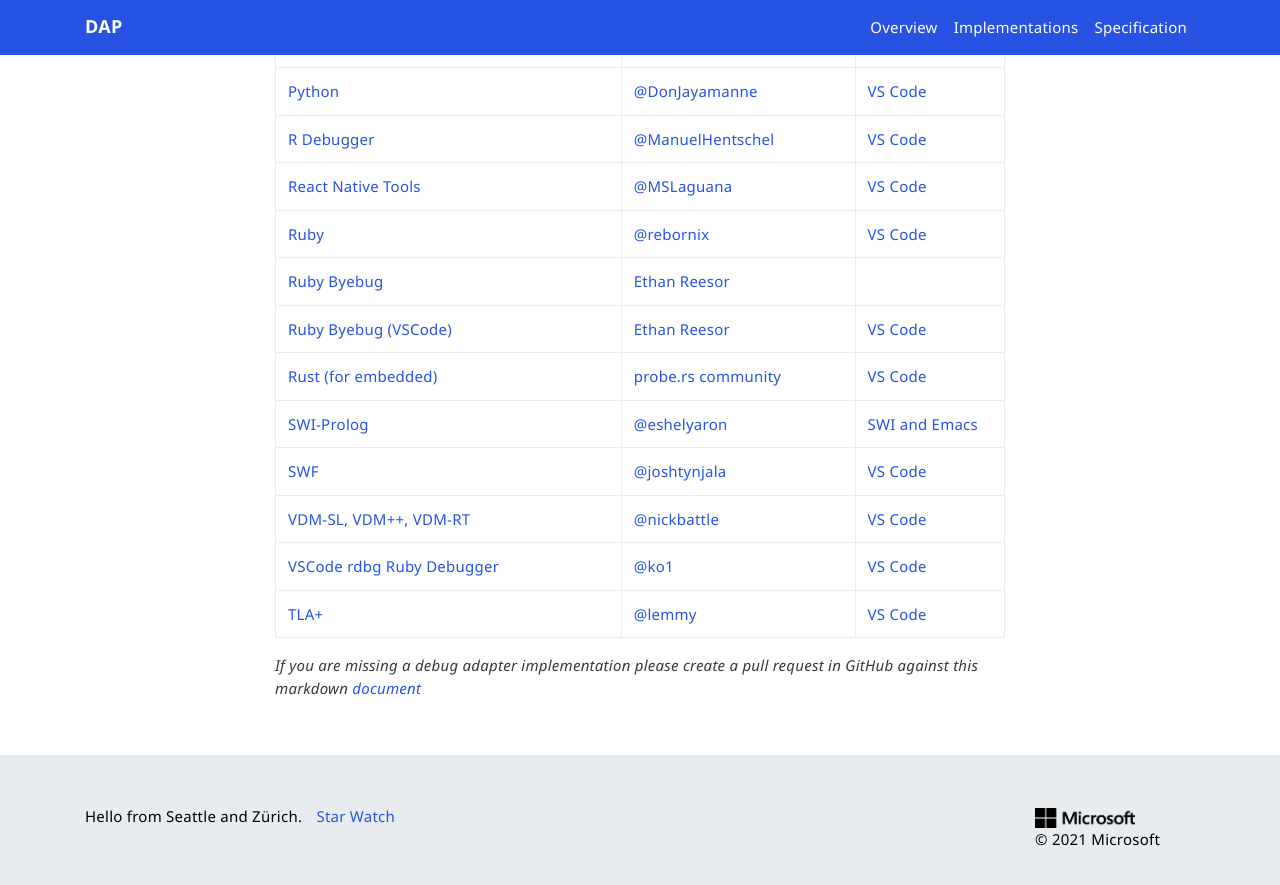
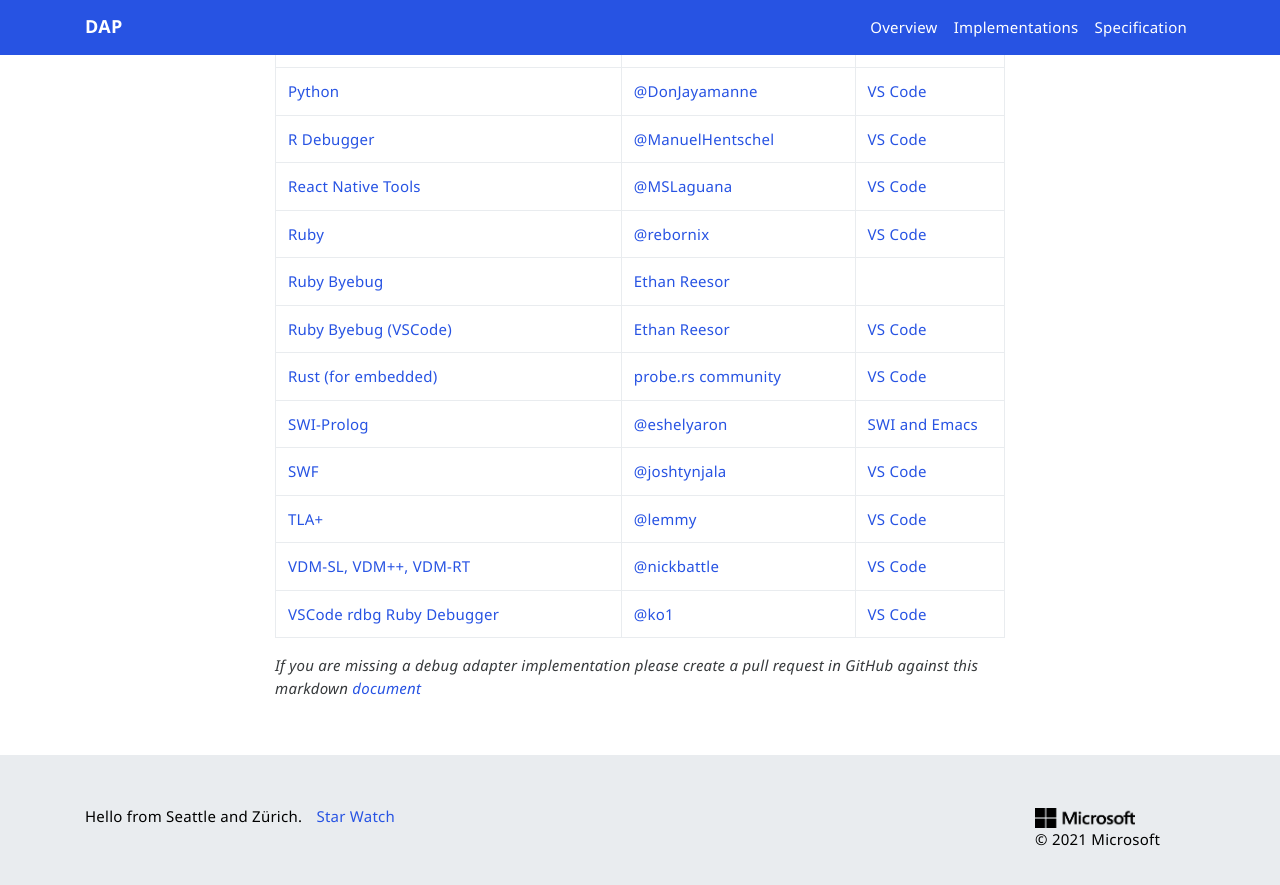
Before and after one commit to microsoft/debug-adapter-protocol, a Jekyll site: the page built from _implementors/adapters.md, in a window 1280 px wide and 900 px high, scrolled down 3007 px. Shown: the top 885 px of the window. Built offline with Jekyll 4.4.1, drawn with Linux system fonts in a browser that asks for light colours; nearby versions of some CDN libraries; comment, search, counter and statistics services are not loaded.

Commit message:
Alphabetized

```diff
--- a/_implementors/adapters.md
+++ b/_implementors/adapters.md
@@ -75,9 +75,9 @@
 [Rust (for embedded)](https://github.com/probe-rs/vscode)|[probe.rs community](https://github.com/probe-rs)|[VS Code](https://probe.rs/docs/tools/vscode/)
 [SWI-Prolog](https://github.com/eshelyaron/debug_adapter)|[@eshelyaron](https://github.com/eshelyaron)|[SWI and Emacs](https://github.com/eshelyaron/debug_adapter#installation)
 [SWF](https://github.com/BowlerHatLLC/vscode-nextgenas)|[@joshtynjala](https://github.com/joshtynjala)|[VS Code](https://marketplace.visualstudio.com/items?itemName=bowlerhatllc.vscode-nextgenas)
+[TLA+](https://github.com/tlaplus/vscode-tlaplus)|[@lemmy](https://github.com/lemmy)|[VS Code](https://marketplace.visualstudio.com/items?itemName=alygin.vscode-tlaplus-nightly)
 [VDM-SL, VDM++, VDM-RT](https://github.com/nickbattle/vdmj/tree/master/lsp)|[@nickbattle](https://github.com/nickbattle)|[VS Code](https://marketplace.visualstudio.com/items?itemName=jonaskrask.vdm-vscode)
 [VSCode rdbg Ruby Debugger](https://github.com/ruby/vscode-rdbg)|[@ko1](https://github.com/ko1)|[VS Code](https://marketplace.visualstudio.com/items?itemName=KoichiSasada.vscode-rdbg)
-[TLA+](https://github.com/tlaplus/vscode-tlaplus)|[@lemmy](https://github.com/lemmy)|[VS Code](https://marketplace.visualstudio.com/items?itemName=alygin.vscode-tlaplus-nightly)
 {: .table .table-bordered .table-responsive}
 
 *If you are missing a debug adapter implementation please create a pull request in GitHub against this markdown [document](https://github.com/Microsoft/debug-adapter-protocol/blob/gh-pages/_implementors/adapters.md)*
```
